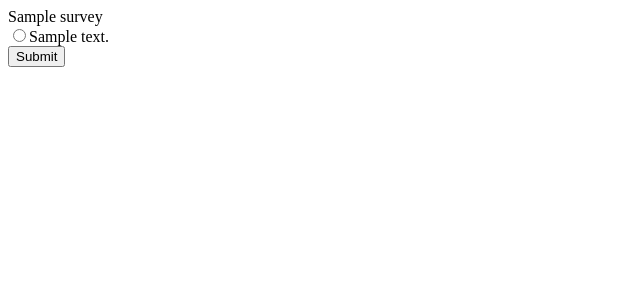
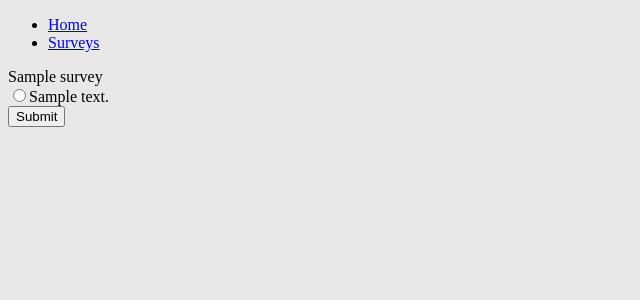
Before and after one commit to nkdm/SurveyZZ, a Django app: page /surveys/1 in a window 1280 px wide. Shown: the top 300 px of the page, without its empty margins (0-640 px from the left). Run offline with Django 3.2, Linux system fonts and the light colour scheme; tables that the repository leaves empty hold one stand-in row (values such as "Sample post").

Commit message:
CSS and base html - init

```diff
--- /dev/null
+++ b/surveys/static/surveys/style.css
@@ -0,0 +1,34 @@
+body{
+	background: #E8E8E8;
+}
+
+table
+{
+	border-collapse:collapse;
+	font-family: sans-serif;
+	text-align: center;
+}
+table,  td
+{
+	border: 1px solid white;
+}
+
+td, th
+{
+	padding: 0px 30px 0px 30px;
+}
+
+tr
+{
+	background-color:#99CCFF;
+}
+
+th
+{
+	background-color:#0066FF;
+	color: white;
+}
+
+tr:nth-child(even) {
+    background-color: #CCFFFF ;
+}
--- /dev/null
+++ b/surveys/templates/surveys/base.html
@@ -0,0 +1,26 @@
+{% load staticfiles %}
+
+
+
+<!DOCTYPE html>
+<html lang="en">
+<head>
+  <link rel="stylesheet" type="text/css" href="{% static 'surveys/style.css' %}" />
+  <title>{% block title %}My amazing site{% endblock %}</title>
+</head>
+
+<body>
+    <div id="sidebar">
+        {% block sidebar %}
+        <ul>
+            <li><a href="/">Home</a></li>
+            <li><a href="/surveys/">Surveys</a></li>
+        </ul>
+        {% endblock %}
+    </div>
+
+    <div id="content">
+        {% block content %}{% endblock %}
+    </div>
+</body>
+</html>
--- a/surveys/templates/surveys/present.html
+++ b/surveys/templates/surveys/present.html
@@ -1,3 +1,8 @@
+{% extends "surveys/base.html" %}
+{% block title %}Results{% endblock %}
+
+{% block content %}
+
 {{ question }}
 <form method="post" >
 {% csrf_token %}
@@ -6,3 +11,5 @@
 {% endfor %}
 <input type="submit" value="Submit">
 </form>
+
+{% endblock content %}
--- /dev/null
+++ b/surveys/templates/surveys/thanks.html
@@ -0,0 +1,6 @@
+{% extends "surveys/base.html" %}
+{% block title %}Thank you{% endblock %}
+{% block content %}
+<p> Thank you for voting for {{ answer.text }}<p>
+
+{% endblock content %}
--- a/surveys/views.py
+++ b/surveys/views.py
@@ -26,7 +26,8 @@ def presentSurvey(request,id):
         answer = PossibleAnswer.objects.get(id = optionId)
         vote = Vote.objects.create(choice = answer)
         vote.save()
-        return HttpResponse("Thank you for voting for: " + answer.text )
+        context = Context ({ "answer" : answer  })
+        return render(request, "surveys/thanks.html", context )
 
 from django.db.models import Count
 def results(request,id):
```
Also changed, not shown: surveys/templates/surveys/index.html (+6 -1 lines), surveys/templates/surveys/results.html (+18 -1 lines).
